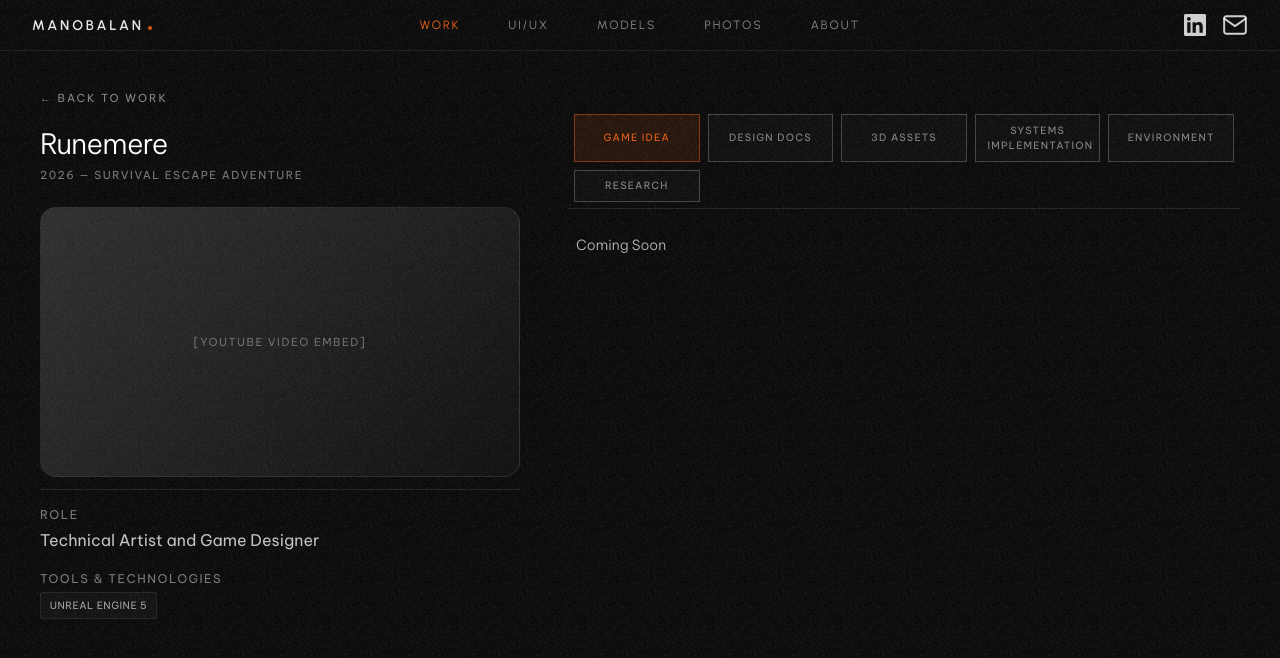
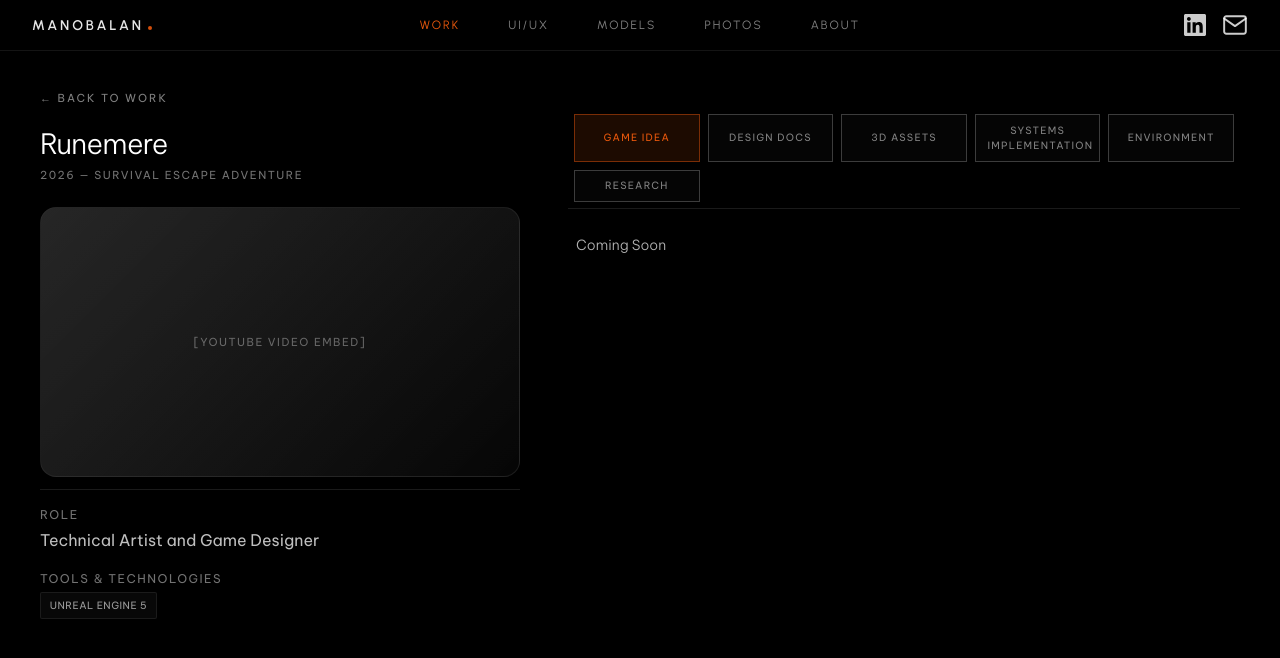
Before and after one commit to manovfx1/Manobalan, a Next.js app: page /projects/runemere in a window 1280 px wide. Shown: the top 658 px of the page. Built offline with nearby package versions, Linux system fonts and the light colour scheme.

Commit message:
Revert "Re-enable animated film grain overlay"
This reverts commit 0001d7d9f1243fd1aade075b6185979abadf120d.

```diff
--- a/app/layout.tsx
+++ b/app/layout.tsx
@@ -1,8 +1,9 @@
 import type { Metadata } from "next";
 import { Urbanist, Inter, Be_Vietnam_Pro } from "next/font/google";
-import FilmGrain from "@/components/FilmGrain";
 import Header from "@/components/Header";
 import "./globals.css";
+
+// FilmGrain disabled — last values: intensity={0.62} opacity={0.15}. Re-add <FilmGrain /> below body's children on request.
 
 const urbanist = Urbanist({
   variable: "--font-urbanist",
@@ -34,7 +35,6 @@ export default function RootLayout({ children }: LayoutProps<"/">) {
       <body className="min-h-full bg-black text-white antialiased">
         <Header />
         {children}
-        <FilmGrain intensity={0.62} opacity={0.15} />
       </body>
     </html>
   );
```
